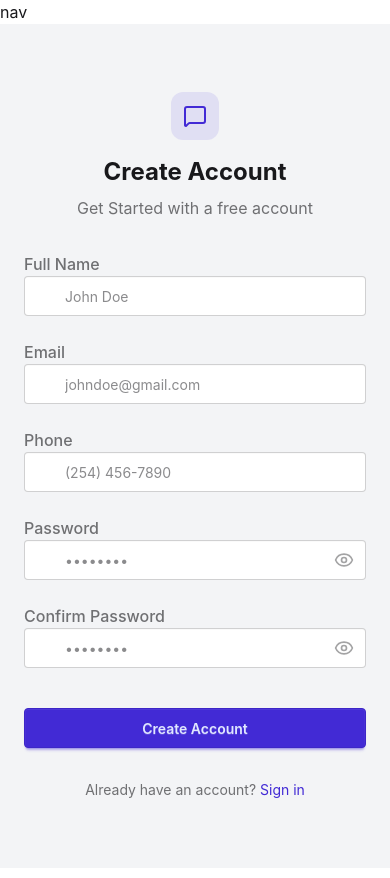
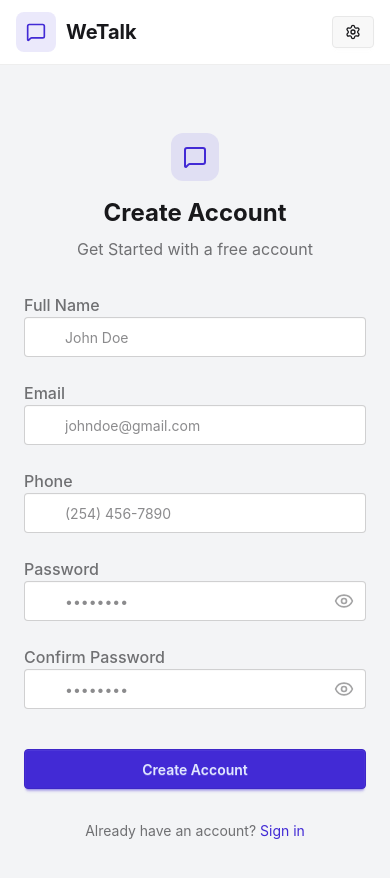
Before and after one commit to Francisomondi/WeTalkKe, a React app in the folder frontend/: page /register in a window 390 px wide. Shown: the top 878 px of the page. Built offline with nearby package versions, Linux system fonts and the light colour scheme; no server answers; the HTML template or start-up script is replaced by a standard one.

Commit message:
navigation var, user settings and logout

```diff
--- a/frontend/src/App.jsx
+++ b/frontend/src/App.jsx
@@ -1,7 +1,7 @@
 import React, { useEffect } from 'react'
 import Navbar from './components/Navbar'
 import { Routes, Route, Navigate } from 'react-router-dom'
-import Homepage from './pages/Homepage'
+import HomePage from './pages/Homepage'
 import LoginPage from './pages/LoginPage'
 import RegisterPage from './pages/RegisterPage'
 import ProfilePage from './pages/ProfilePage'
@@ -30,12 +30,12 @@ const App = () => {
       <Navbar />
       <Routes>
         {/* Define your routes here */}
-        <Route path="/" element={authUser ? <Homepage /> : <Navigate to="/login" />} />
-        <Route path="/login" element={<LoginPage />} />
-        <Route path="/register" element={!authUser ? <RegisterPage /> : <Navigate to="/login" />} />
+        <Route path="/" element={authUser ? <HomePage /> : <Navigate to="/login" />} />
+        <Route path="/login" element={!authUser ? <LoginPage /> : <Navigate to="/" />}/>
+        <Route path="/register" element={!authUser ? <RegisterPage /> : <Navigate to="/" />} />
         <Route path="/profile" element={authUser ? <ProfilePage /> : <Navigate to="/login" />} />
         <Route path="/chat" element={authUser ? <ChatPage /> : <Navigate to="/login" />} />
-        <Route path="/settings" element={ <SettingsPage />}/>
+        <Route path="/settings" element={authUser ? <SettingsPage /> : <Navigate to="/login" />} />
         {/* Add more routes as needed */}
 
       </Routes>
--- a/frontend/src/components/Navbar.jsx
+++ b/frontend/src/components/Navbar.jsx
@@ -1,11 +1,61 @@
-import React from 'react'
+import React from "react";
+import { useAuthStore } from "../store/useAuthStore";
+import { LogOut, MessageSquare, Settings, User } from "lucide-react";
+import { Link } from "react-router-dom";
 
 const Navbar = () => {
+  const { authUser, logout } = useAuthStore();
+
   return (
-    <div>
-      nav
-    </div>
-  )
-}
+    <header className="border-b border-base-300 w-full sticky top-0 z-40 backdrop-blur-lg bg-base-100/80">
+      <div className="container mx-auto h-16 px-4">
+        <div className="flex items-center justify-between h-full">
+          {/* Logo */}
+          <Link
+            to="/"
+            className="flex items-center gap-2.5 hover:opacity-80 transition-all"
+          >
+            <div className="size-10 rounded-lg bg-primary/10 flex items-center justify-center">
+              <MessageSquare className="size-5 text-primary" />
+            </div>
 
-export default Navbar
+            <h1 className="text-xl font-bold">WeTalk</h1>
+          </Link>
+
+          {/* Right Side */}
+          <div className="flex items-center gap-2">
+            <Link to="/settings">
+              <button className="btn btn-sm gap-2">
+                <Settings className="size-4" />
+                <span className="hidden sm:inline">Settings</span>
+              </button>
+            </Link>
+
+            {authUser && (
+              <>
+                <Link to="/profile">
+                  <button className="btn btn-sm gap-2">
+                    <User className="size-4" />
+                    <span className="hidden sm:inline">
+                      {authUser.username}
+                    </span>
+                  </button>
+                </Link>
+
+                <button
+                  onClick={logout}
+                  className="btn btn-sm btn-outline gap-2"
+                >
+                 <LogOut className="size-4" />
+                 <span className="hidden sm:inline">Logout</span>
+                </button>
+              </>
+            )}
+          </div>
+        </div>
+      </div>
+    </header>
+  );
+};
+
+export default Navbar;
--- a/frontend/src/pages/Homepage.jsx
+++ b/frontend/src/pages/Homepage.jsx
@@ -1,16 +1,11 @@
 import React from 'react'
-import PropTypes from 'prop-types'
 
-const Homepage = props => {
+const Homepage = () => {
   return (
     <div>
-      Homepage
+      HomePage
     </div>
   )
 }
 
-Homepage.propTypes = {
-
-}
-
 export default Homepage
--- a/frontend/src/store/useAuthStore.js
+++ b/frontend/src/store/useAuthStore.js
@@ -36,5 +36,16 @@ export const useAuthStore = create((set) => ({
         } finally {
             set({ isSigningUp: false })
         }
-    }
+    },
+
+    logout: async () => {
+        try {
+            await axiosInstance.post("/auth/logout")
+            set({ authUser: null })
+            toast.success("Logged out successfully")
+        } catch (error) {
+            console.log("error in logout", error.message)
+            toast.error("Logout failed")
+        }
+        }
 }))
```
